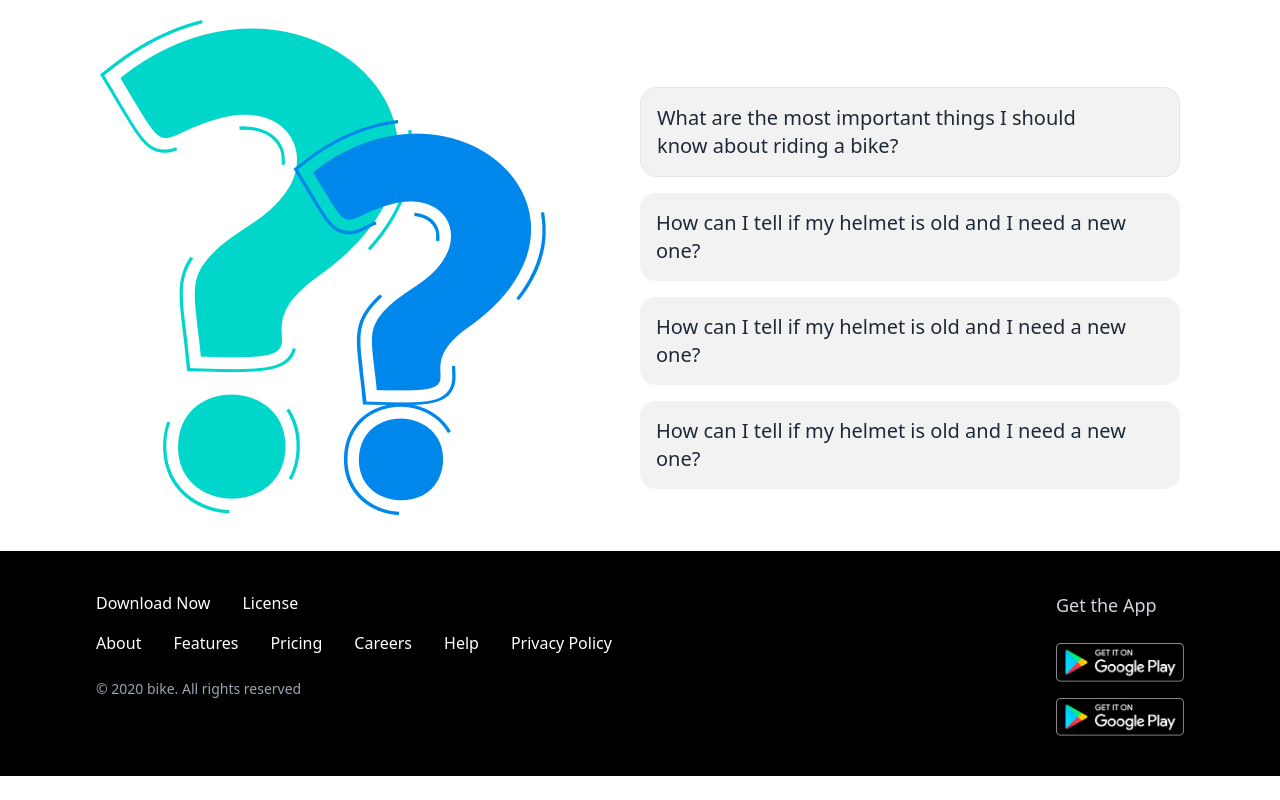
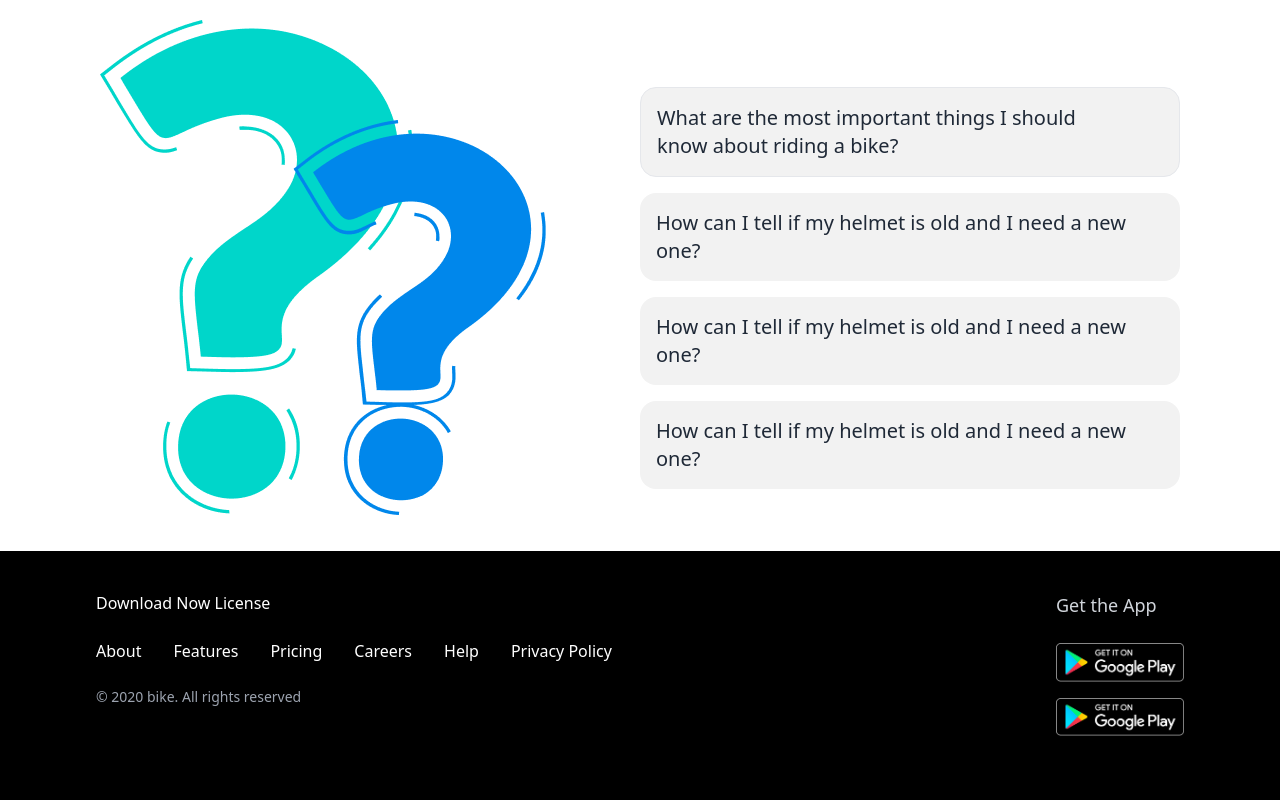
Before and after one commit to ActiveShayun/biker-zone, a plain HTML site: page index.html in a window 1280 px wide. Shown: the part 2716-3516 px from the top of the page. Before the commit the page ends 3492 px from the top, so only its background shows below. Drawn offline with nearby package versions, Linux system fonts and the light colour scheme.

Commit message:
prject ready

```diff
--- a/index.html
+++ b/index.html
@@ -297,34 +297,42 @@
 
      </main>
 
-     <footer class=" bg-black flex  flex-col xl:flex-row justify-between   text-white xl:py-10 xl:px-24 gap-8 p-10">
+     <footer class=" bg-black xl:py-10 xl:px-24 gap-8 p-10">
+      <div class="flex  flex-col xl:flex-row justify-between w-full  ">
         <aside>
-        <div class="flex gap-8 mb-4">
-          <li class="list-none text-base font-normal">Download Now</li>
-          <li class="list-none text-base font-normal">License</li>
-        </div>
-        <div class="flex gap-8">
+              <li class="list-none text-white text-base font-normal inline-block">Download Now</li>
+              <li class="list-none text-white text-base font-normal inline-block mb-6">License</li>
+          <div class="flex space-x-8">
+            <div class="flex flex-col xl:flex-row gap-8 ">
               <li class="list-none text-white text-base font-normal"><a href="">About</a></li>
              <li class="list-none text-white text-base font-normal"><a href="">Features</a></li>
              <li class="list-none text-white text-base font-normal"><a href="">Pricing</a></li>
+            </div>
+           <div class="flex  flex-col xl:flex-row gap-8 ">
             <li class="list-none text-white text-base font-normal"><a href="">Careers</a></li>
             <li class="list-none text-white text-base font-normal"><a href="">Help</a></li>
             <li class="list-none text-white text-base font-normal"><a href="">Privacy Policy</a></li>
            </div>
+          </div>
           <div class="mt-6">
-          <p class="text-sm font-normal text-gray-400">© 2020 bike. All rights reserved</p>
+            <p class="hidden xl:block text-sm font-normal text-gray-400">© 2020 bike. All rights reserved</p>
             </div>
         </aside>
 
-      <div>
+        <div class="mt-6 xl:mt-0">
           <h4 class="text-lg font-medium text-gray-300 mb-6">Get the App</h4>
           <div>
-         <a href="https://www.facebook.com/home.php"> <img class="w-32 mb-4" src="images/others/android.png" alt=""></a>
+           <a href="https://www.facebook.com/home.php">
+            <img class="w-32 mb-4" src="images/others/android.png" alt="">
+          </a>
             <img class="w-32" src="images/others/android.png" alt="">
           </div>
 
         </div>
-
+      </div>
+      <div class="mt-6">
+        <p class=" xl:hidden text-sm font-normal text-gray-400">© 2020 bike. All rights reserved</p>
+        </div>
 
     </footer>
 
```
Lines whose indentation alone changed are shown as unchanged.
